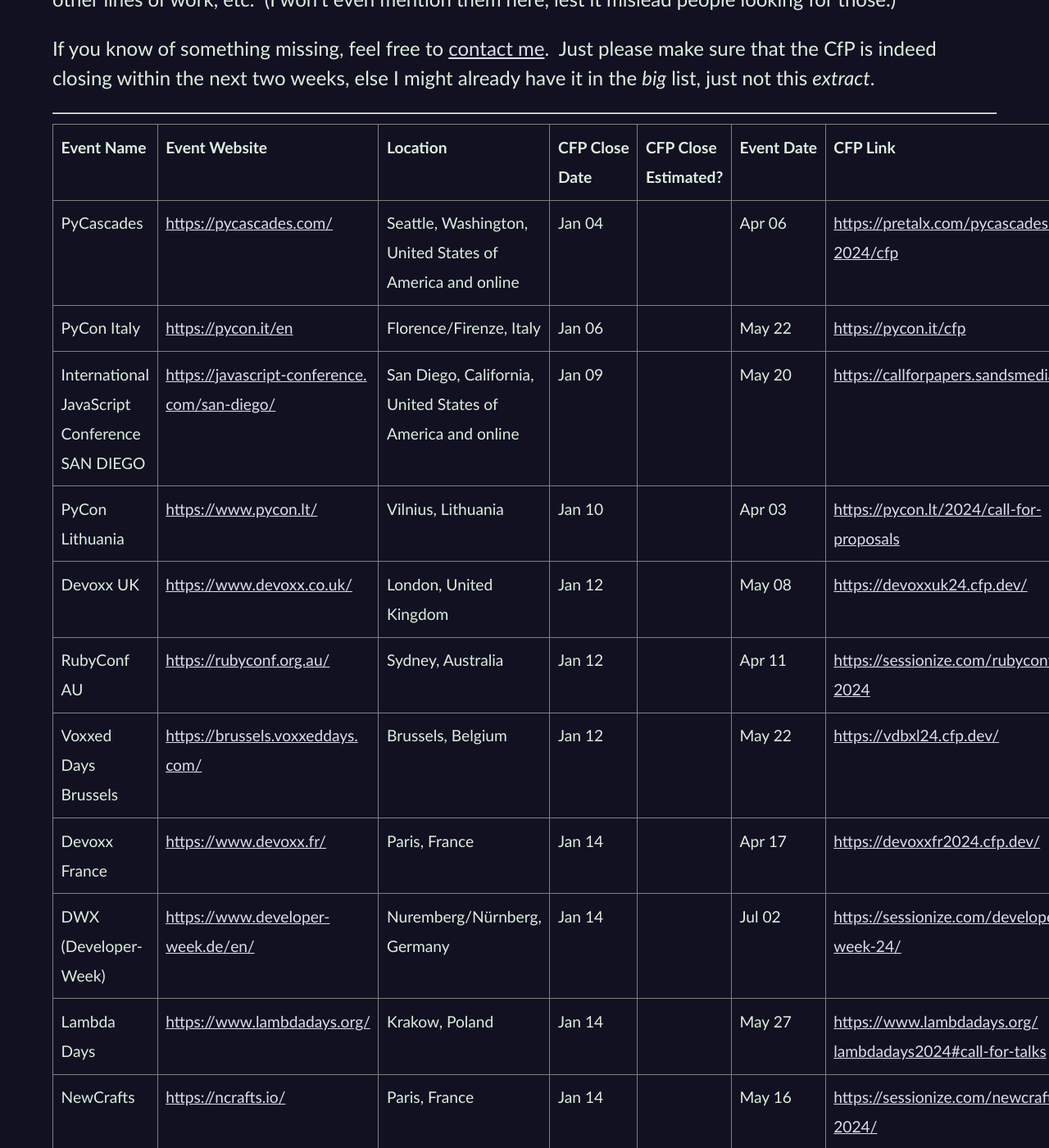
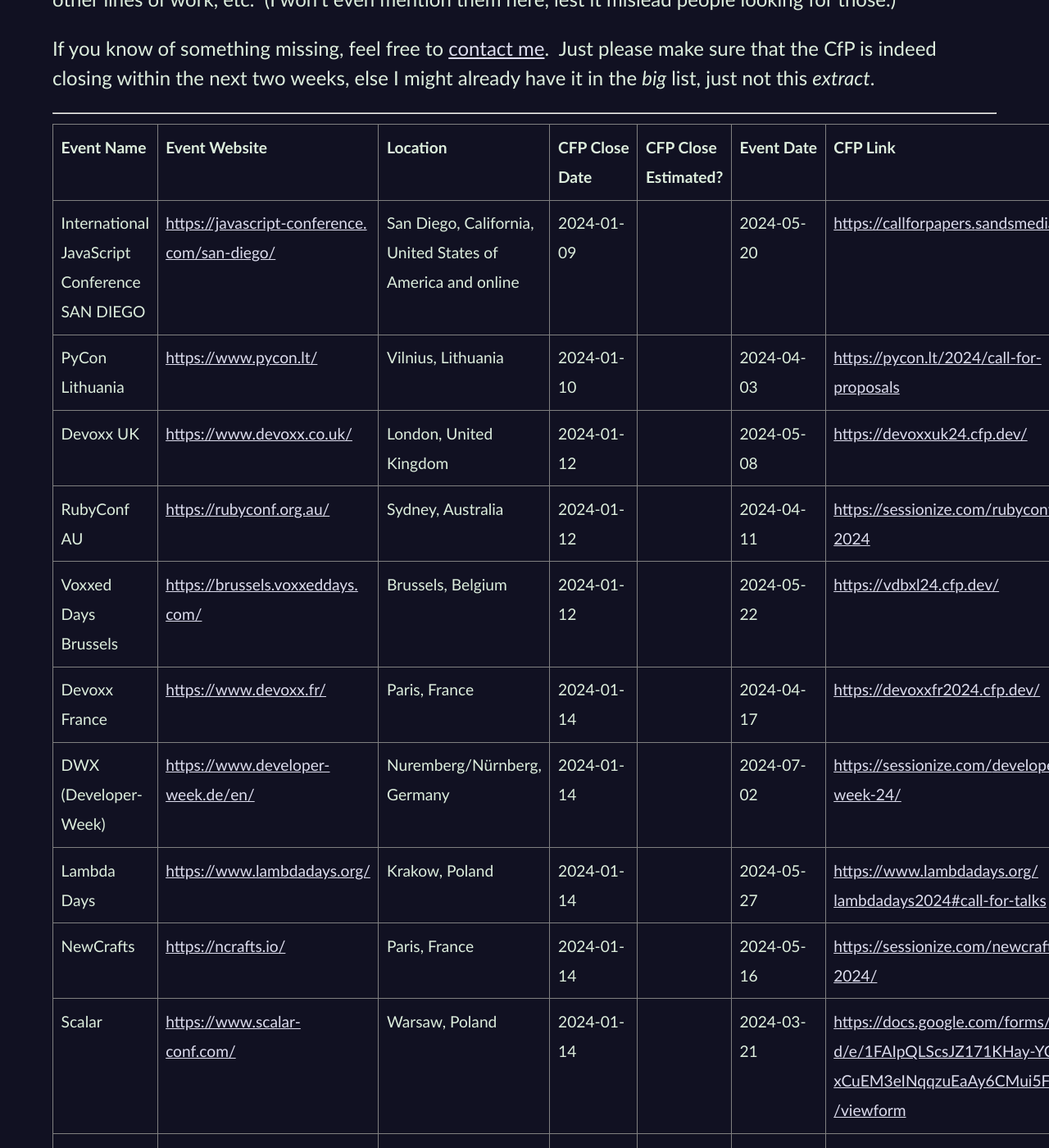
Before and after one commit to CodosaurusLLC/CodosaurusLLC.github.io, a Jekyll site: the page built from speaking/cfps-ending-soon.md, in a window 1280 px wide and 1400 px high, scrolled down 759 px. Shown: the whole window at 82% size. Built offline with Jekyll 4.4.1, drawn with Linux system fonts in a browser that asks for light colours; some of the changed text lies outside the part shown.

Commit message:
update cfp list

```diff
--- a/speaking/cfps-ending-soon.md
+++ b/speaking/cfps-ending-soon.md
@@ -69,148 +69,148 @@
       <th>CFP Link</th>
     </tr>
     <tr>
-      <td>PyCascades</td>
-      <td><a href="https://pycascades.com/" target="_blank">https://pycascades.com/</a></td>
-      <td>Seattle, Washington, United States of America and online</td>
-      <td>Jan 04</td>
-      <td></td>
-      <td>Apr 06</td>
-      <td><a href="https://pretalx.com/pycascades-2024/cfp" target="_blank">https://pretalx.com/<wbr>pycascades-2024/cfp</a></td>
-    </tr>
-    <tr>
-      <td>PyCon Italy</td>
-      <td><a href="https://pycon.it/en" target="_blank">https://pycon.it/en</a></td>
-      <td>Florence/Firenze, Italy</td>
-      <td>Jan 06</td>
-      <td></td>
-      <td>May 22</td>
-      <td><a href="https://pycon.it/cfp" target="_blank">https://pycon.it/cfp</a></td>
-    </tr>
-    <tr>
       <td>International JavaScript Conference SAN DIEGO</td>
       <td><a href="https://javascript-conference.com/san-diego/" target="_blank">https://javascript-conference.<wbr>com/san-diego/</a></td>
       <td>San Diego, California, United States of America and online</td>
-      <td>Jan 09</td>
+      <td>2024-01-09</td>
       <td></td>
-      <td>May 20</td>
+      <td>2024-05-20</td>
       <td><a href="https://callforpapers.sandsmedia.com/" target="_blank">https://callforpapers.<wbr>sandsmedia.com/</a></td>
     </tr>
     <tr>
       <td>PyCon Lithuania</td>
       <td><a href="https://www.pycon.lt/" target="_blank">https://www.pycon.lt/</a></td>
       <td>Vilnius, Lithuania</td>
-      <td>Jan 10</td>
+      <td>2024-01-10</td>
       <td></td>
-      <td>Apr 03</td>
+      <td>2024-04-03</td>
       <td><a href="https://pycon.lt/2024/call-for-proposals" target="_blank">https://pycon.lt/2024/call-<wbr>for-proposals</a></td>
     </tr>
     <tr>
       <td>Devoxx UK</td>
       <td><a href="https://www.devoxx.co.uk/" target="_blank">https://www.devoxx.co.uk/</a></td>
       <td>London, United Kingdom</td>
-      <td>Jan 12</td>
+      <td>2024-01-12</td>
       <td></td>
-      <td>May 08</td>
+      <td>2024-05-08</td>
       <td><a href="https://devoxxuk24.cfp.dev/" target="_blank">https://devoxxuk24.cfp.dev/</a></td>
     </tr>
     <tr>
       <td>RubyConf AU</td>
       <td><a href="https://rubyconf.org.au/" target="_blank">https://rubyconf.org.au/</a></td>
       <td>Sydney, Australia</td>
-      <td>Jan 12</td>
+      <td>2024-01-12</td>
       <td></td>
-      <td>Apr 11</td>
+      <td>2024-04-11</td>
       <td><a href="https://sessionize.com/rubyconf-au-2024" target="_blank">https://sessionize.com/<wbr>rubyconf-au-2024</a></td>
     </tr>
     <tr>
       <td>Voxxed Days Brussels</td>
       <td><a href="https://brussels.voxxeddays.com/" target="_blank">https://brussels.voxxeddays.<wbr>com/</a></td>
       <td>Brussels, Belgium</td>
-      <td>Jan 12</td>
+      <td>2024-01-12</td>
       <td></td>
-      <td>May 22</td>
+      <td>2024-05-22</td>
       <td><a href="https://vdbxl24.cfp.dev/" target="_blank">https://vdbxl24.cfp.dev/</a></td>
     </tr>
     <tr>
       <td>Devoxx France</td>
       <td><a href="https://www.devoxx.fr/" target="_blank">https://www.devoxx.fr/</a></td>
       <td>Paris, France</td>
-      <td>Jan 14</td>
+      <td>2024-01-14</td>
       <td></td>
-      <td>Apr 17</td>
+      <td>2024-04-17</td>
       <td><a href="https://devoxxfr2024.cfp.dev/" target="_blank">https://devoxxfr2024.cfp.dev/</a></td>
     </tr>
     <tr>
       <td>DWX (Developer-Week)</td>
       <td><a href="https://www.developer-week.de/en/" target="_blank">https://www.developer-week.de/<wbr>en/</a></td>
       <td>Nuremberg/Nürnberg, Germany</td>
-      <td>Jan 14</td>
+      <td>2024-01-14</td>
       <td></td>
-      <td>Jul 02</td>
+      <td>2024-07-02</td>
       <td><a href="https://sessionize.com/developer-week-24/" target="_blank">https://sessionize.com/<wbr>developer-week-24/</a></td>
     </tr>
     <tr>
       <td>Lambda Days</td>
       <td><a href="https://www.lambdadays.org/" target="_blank">https://www.lambdadays.org/</a></td>
       <td>Krakow, Poland</td>
-      <td>Jan 14</td>
+      <td>2024-01-14</td>
       <td></td>
-      <td>May 27</td>
+      <td>2024-05-27</td>
       <td><a href="https://www.lambdadays.org/lambdadays2024#call-for-talks" target="_blank">https://www.lambdadays.org/<wbr>lambdadays2024#call-for-talks</a></td>
     </tr>
     <tr>
       <td>NewCrafts</td>
       <td><a href="https://ncrafts.io/" target="_blank">https://ncrafts.io/</a></td>
       <td>Paris, France</td>
-      <td>Jan 14</td>
+      <td>2024-01-14</td>
       <td></td>
-      <td>May 16</td>
+      <td>2024-05-16</td>
       <td><a href="https://sessionize.com/newcrafts-paris-2024/" target="_blank">https://sessionize.com/<wbr>newcrafts-paris-2024/</a></td>
     </tr>
     <tr>
       <td>Scalar</td>
       <td><a href="https://www.scalar-conf.com/" target="_blank">https://www.scalar-conf.com/</a></td>
       <td>Warsaw, Poland</td>
-      <td>Jan 14</td>
+      <td>2024-01-14</td>
       <td></td>
-      <td>Mar 21</td>
+      <td>2024-03-21</td>
       <td><a href="https://docs.google.com/forms/d/e/1FAIpQLScsJZ171KHay-YCYl0_xCuEM3eINqqzuEaAy6CMui5FFmvkTw/viewform" target="_blank">https://docs.google.com/forms/<wbr>d/e/1FAIpQLScsJZ171KHay-YCYl0_<wbr>xCuEM3eINqqzuEaAy6CMui5FFmvkTw<wbr>/viewform</a></td>
     </tr>
     <tr>
       <td>ACE! Poland</td>
       <td><a href="http://aceconf.com/" target="_blank">http://aceconf.com/</a></td>
       <td>Krakow, Poland and online</td>
-      <td>Jan 15</td>
+      <td>2024-01-15</td>
       <td></td>
-      <td>Jun 13</td>
+      <td>2024-06-13</td>
       <td><a href="https://aceconf.com/become-speaker" target="_blank">https://aceconf.com/become-<wbr>speaker</a></td>
     </tr>
     <tr>
       <td>PyCon Slovakia</td>
       <td><a href="https://pycon.sk/" target="_blank">https://pycon.sk/</a></td>
       <td>Bratislava, Slovakia</td>
-      <td>Jan 15</td>
+      <td>2024-01-15</td>
       <td></td>
-      <td>Mar 15</td>
+      <td>2024-03-15</td>
       <td><a href="https://2024.pycon.sk/en/cfp.html" target="_blank">https://2024.pycon.sk/en/cfp.<wbr>html</a></td>
     </tr>
     <tr>
       <td>Techorama BE</td>
       <td><a href="https://techorama.be/" target="_blank">https://techorama.be/</a></td>
       <td>Antwerp, Belgium</td>
-      <td>Jan 15</td>
+      <td>2024-01-15</td>
       <td></td>
-      <td>May 07</td>
+      <td>2024-05-07</td>
       <td><a href="https://sessionize.com/techorama-2024-belgium/" target="_blank">https://sessionize.com/<wbr>techorama-2024-belgium/</a></td>
     </tr>
     <tr>
       <td>Web à Québec</td>
       <td><a href="https://webaquebec.org/" target="_blank">https://webaquebec.org/</a></td>
       <td>Quebec City, Canada</td>
-      <td>Jan 15</td>
+      <td>2024-01-15</td>
       <td></td>
-      <td>May 28</td>
+      <td>2024-05-28</td>
       <td><a href="https://webaquebec.org/appel-a-conferences" target="_blank">https://webaquebec.org/appel-<wbr>a-conferences</a></td>
+    </tr>
+    <tr>
+      <td>MixIT</td>
+      <td><a href="https://mixitconf.org/" target="_blank">https://mixitconf.org/</a></td>
+      <td>Lyon, France</td>
+      <td>2024-01-19</td>
+      <td></td>
+      <td>2024-04-25</td>
+      <td><a href="https://mixitconf.org/cfp" target="_blank">https://mixitconf.org/cfp</a></td>
+    </tr>
+    <tr>
+      <td>Web Day Italy</td>
+      <td><a href="https://www.webdayconf.it/" target="_blank">https://www.webdayconf.it/</a></td>
+      <td>Milan / Milano, Italy</td>
+      <td>2024-01-20</td>
+      <td></td>
+      <td>2024-03-27</td>
+      <td><a href="https://sessionize.com/web-day-2024" target="_blank">https://sessionize.com/web-<wbr>day-2024</a></td>
     </tr>
   </tbody>
 </table>
```
Also changed, not shown: other parts of speaking/cfps-ending-soon.md (+1 -1 lines).
